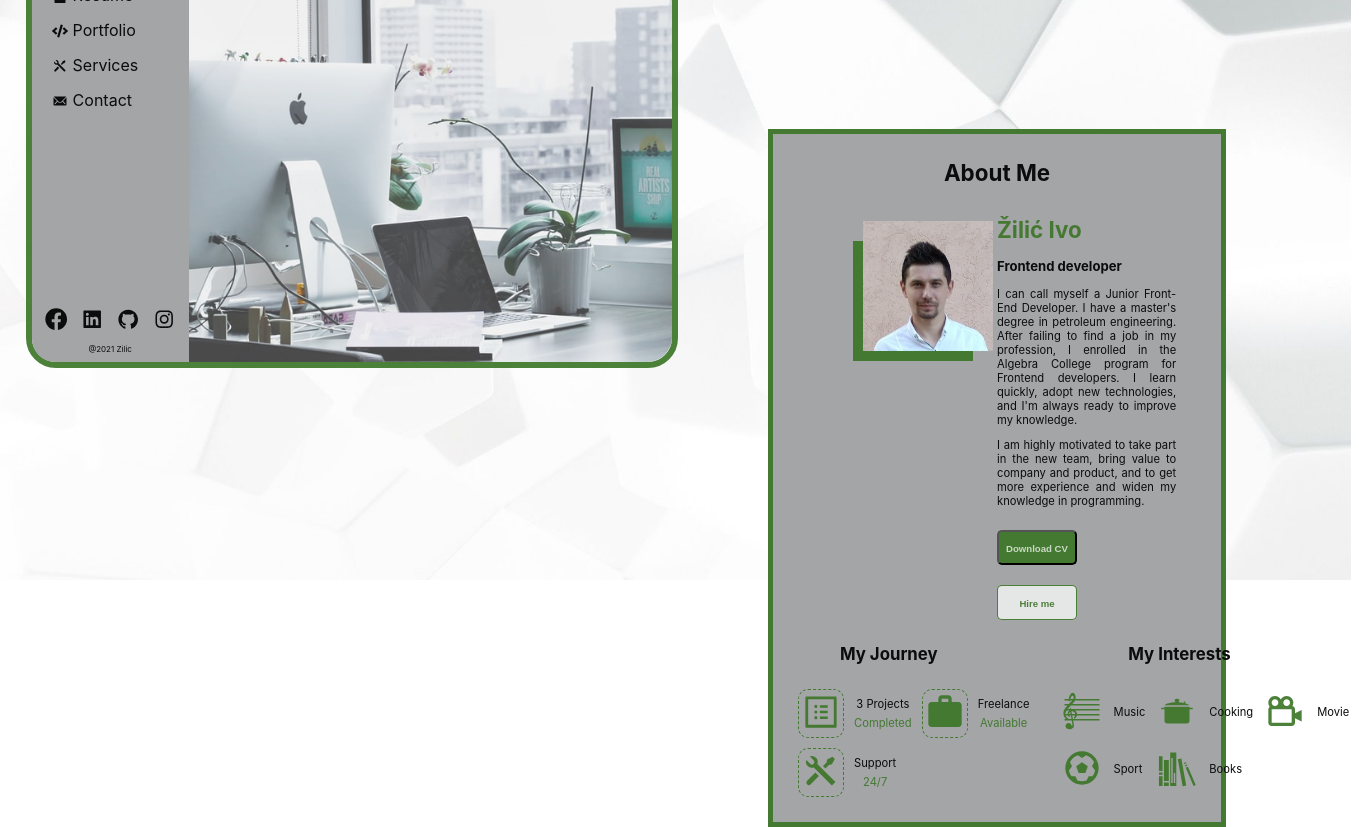
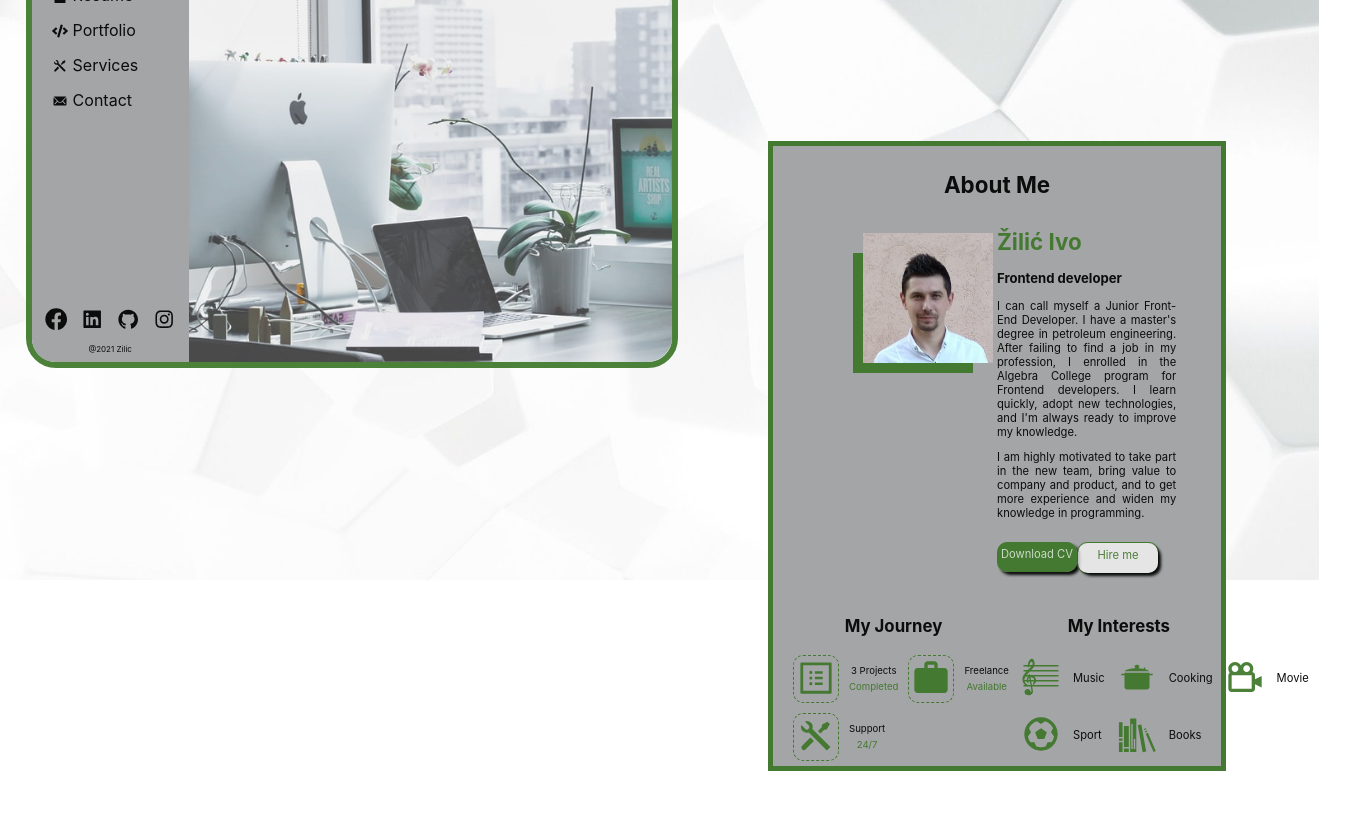
Before and after one commit to ZilicIvo91/Portfolio-new, a React (Create React App) app: page / in a window 1280 px wide. Shown: the part 220-1047 px from the top of the page, 1359 px wide, since content can reach past the window. After the commit the page ends 991 px from the top, so only its background shows below. Built offline with nearby package versions, Linux system fonts and the light colour scheme.

Commit message:
Update AboutHome component

```diff
--- a/src/components/About/AboutHome/AboutHome.js
+++ b/src/components/About/AboutHome/AboutHome.js
@@ -10,32 +10,32 @@ import InterestBEM from '../Interest/InterestBEM';
 
 function AboutHome() {
     return (
-            <div className="aboutHome-container">
-                <h1 className="aboutHome-header">About Me</h1>
-                <div className="aboutHome-profile">
-                    <div className="aboutHome-img">
+            <div className="aboutHome">
+                <h1 className="aboutHome__header">About Me</h1>
+                <div className="aboutHome__holder">
+                    <div className="aboutHome__image--wrapper">
                         <img src={picture} alt="foto" />
                     </div>
-                    <div className="aboutHome-text">
+                    <div className="aboutHome__text">
                         <h1>Žilić Ivo</h1>
                         <h3>Frontend developer</h3>
                         <p>I can call myself a Junior Front-End Developer. I have a master's degree in petroleum engineering. After failing to find a job in my profession, I enrolled in the Algebra College program for Frontend developers. I learn quickly, adopt new technologies, and I'm always ready to improve my knowledge.</p>
                         <p>I am highly motivated to take part in the new team, bring value to company and product, and to get more experience and widen my knowledge in programming.</p>
-                        <div className="aboutHome-buttons">
-                            <button className="aboutHome-btnFirst">
-                            <a href={CV_Zilic_Ivo} target="_black">Download CV</a>
-                        </button>
-                            <button className="aboutHome-buttontwo">
-                            <Link to={'/contact'}>Hire me</Link>
-                        </button>
+                        <div className="aboutHome__buttons">
+                            <div className="aboutHome__buttons aboutHome__button">
+                                <a href={CV_Zilic_Ivo} target="_black">Download CV</a>
+                            </div>
+                            <div className="aboutHome__buttons aboutHome__button aboutHome__button--second">
+                                <Link to={'/contact'}>Hire me</Link>
+                            </div>
                         </div>
                     </div>
                 </div>
 
-                <div className="aboutHome-profile">
-                    <div className="myJourney-container">
+                <div className="aboutHome__icons">
+                    <div className="aboutHome__journey__holder">
                         <h2>My Journey</h2>
-                            <div className="aboutHome-myJourneys">
+                            <div className="aboutHome__journey__icons">
                             {Journey.map((journey) => {
                                     return(
                                         <div key={journey.id}>
@@ -43,12 +43,14 @@ function AboutHome() {
                                         </div>
                                     )
                                 })}
+
+
                             </div>
                         </div>
-                        <div>
-                            <h2>My Interests</h2>
-                            <div className="aboutHome-interests">
-                            {Interest.map((interest) => {
+                        <div className="aboutHome__interest__holder">
+                            <h2 className="aboutHome__interest__header">My Interests</h2>
+                            <div className="aboutHome__interest__icons">
+                                {Interest.map((interest) => {
                                     return(
                                         <div key={interest.id}>
                                             <InterestBEM Icon={interest.icon} title={interest.title} />
--- a/src/components/About/AboutHome/AboutHome.scss
+++ b/src/components/About/AboutHome/AboutHome.scss
@@ -1,24 +1,24 @@
 @import '../../../sass/theme.scss';
 
-.aboutHome-container{
+.aboutHome{
     text-align: center;
     width: 35%;
     border: 5px solid $light-mode-text-border;
     background-color: $light-mode-navbar-bg;
     font-size: 0.7rem;
     position: relative;
-    bottom: 33%;
+    bottom: 31.5%;
     left: 60%;
 
-    .aboutHome-header{
+    &__header{
         padding-top: 10px;
     }
 
-    .aboutHome-profile{
+    &__holder{
         display: grid;
         grid-template-columns: 1fr 1fr;
-
-        .aboutHome-img{
+    }
+    &__image--wrapper{
         margin-left: 80px;
         margin-top: 40px;
         width: 120px;
@@ -33,57 +33,63 @@
                 left: 10px;
             }
         }
-        .aboutHome-text{
+    &__text{
         text-align: justify;
         width: 80%;
 
             h1{
                 color: $light-mode-text-border;
             }
-            .aboutHome-buttons{
-                .aboutHome-btnFirst{
+        }
+            &__buttons{
+                width: 70%;
+                height: 30px;
+                display: flex;
+                justify-content: space-between;
+                border-radius: 10px;
+                margin-top: 10px;
+            }
+            &__button{
                 width: 80px;
-                    height: 35px;
-                    border-radius: 5px;
-                    margin: 10px 10px 10px 0;
+                a{
+                    box-shadow:
+                    3px 3px 3px $light-mode-text;
+                    border-radius: 10px;
+                    width: 200px;
                     background-color: $light-mode-text-border;
-                    cursor: pointer;
-                    a{
                     color: $dark-mode-text;
+                    text-align: center;
+                    padding-top: 5px;
                     text-decoration: none;
-                        font-size: 0.6rem;
-                        font-weight: bold
                 }
-                }
-                .aboutHome-buttontwo{
-                    @extend .aboutHome-btnFirst;
-                    background-color: $light-mode-text-button;
+
+                &--second{
                     color: $light-mode-text-border;
                     border: 1px solid $light-mode-text-border;
                     a{
-                        text-decoration: none;
+                        background-color: $light-mode-text-button;
                         color: $light-mode-text-border;
                     }
                 }
             }
-        }
-
-    }
-
-    h2{
-        text-align: center;
-        margin-left: -50px;
-    }
-
-    .aboutHome-myJourneys{
+    &__icons{
         display: grid;
         grid-template-columns: 1fr 1fr;
-        margin: 20px;
+        margin-top: 40px;
     }
-
-    .aboutHome-interests{
+    &__journey__icons{
+        display: grid;
+        grid-template-columns: 1fr 1fr;
+        font-size: 0.6rem;
+        margin-left: 15px;
+    }
+    &__interest__header{
+        width: 70%;
+    }
+    &__interest__icons{
         display: grid;
         grid-template-columns: auto auto auto;
-        margin-top: 20px;
+        width: 80%;
+        font-size: 0.7rem;
     }
 }
--- a/src/components/Home/Home.scss
+++ b/src/components/Home/Home.scss
@@ -15,6 +15,7 @@
         border-radius: 30px;
         width: 50%;
         font-size: 0.7rem;
+
 
     .home-links{
         width: 100px;
--- a/src/components/ThemeChanger/ThemeChanger.js
+++ b/src/components/ThemeChanger/ThemeChanger.js
@@ -29,8 +29,8 @@ function ThemeChanger() {
         <>
             <button onClick={() => setThemeChanger(!themeChanger)} className="themeChanger">
             {themeChanger
-                ? <div><FiSun className="themeChanger-icon" /></div>
-                : <div><BsMoon className="themeChanger-icon" /></div>
+                ? <div><FiSun className="themeChanger__icon" /></div>
+                : <div><BsMoon className="themeChanger__icon" /></div>
             }
             </button>
         </>
--- a/src/components/ThemeChanger/ThemeChanger.scss
+++ b/src/components/ThemeChanger/ThemeChanger.scss
@@ -7,18 +7,19 @@
     background-color: $light-mode-text-border;
     cursor: pointer;
     transition: 1.5s;
-    .themeChanger-icon{
+
+        @media screen and (max-width: 400px){
+            width: 30px;
+            height: min-content;
+        }
+
+    &__icon{
         font-size: 1.5rem;
         margin-top: 5%;
         color: $light-mode-text;
-    }
-}
-@media screen and (max-width: 400px){
-    .themeChanger{
-        width: 30px;
-        height: min-content;
-        .themeChanger-icon{
+
+        @media screen and (max-width: 400px){
             font-size: 1.2rem;
         }
     }
-  }
+}
```
Also changed, not shown: src/App.scss (+30 -58 lines), 1 other file (tests, documents, lock files or other folders). Lines whose indentation alone changed are shown as unchanged.
